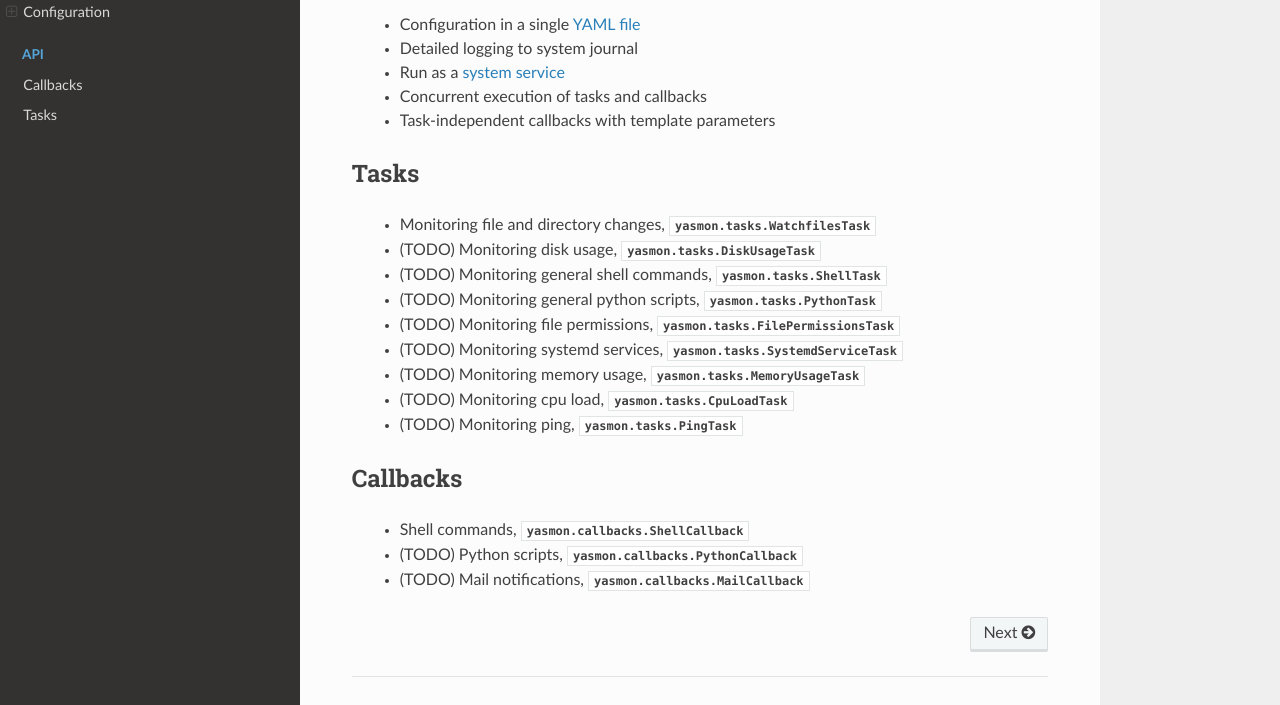
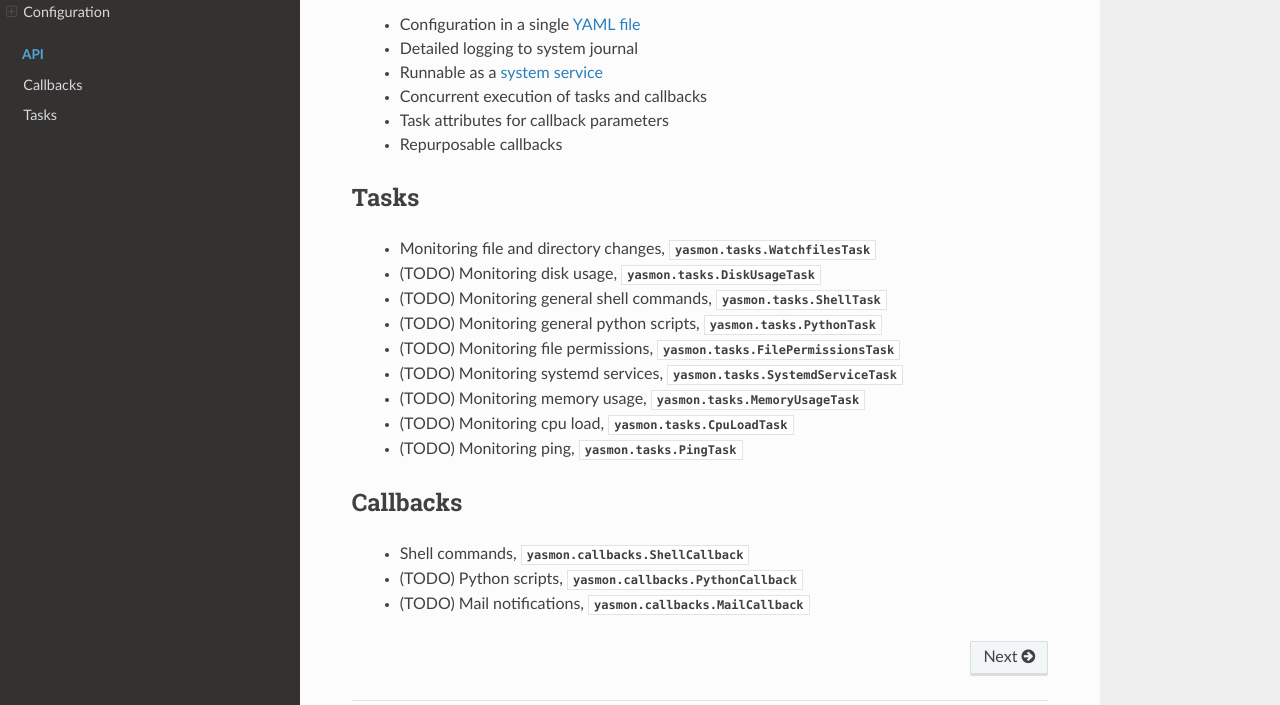
Before and after one commit to m1ka05/yasmon, a Sphinx documentation site: the page built from docs/source/index.rst, in a window 1280 px wide and 900 px high, scrolled down 729 px, cut to the strip 195-900 px from the top of the window. Built offline with Sphinx 7.4.7 and the Read the Docs theme 2.0.0, drawn with Linux system fonts in a browser that asks for light colours.

Commit message:
docs: reformulated parts on task attributes

```diff
--- a/docs/source/index.rst
+++ b/docs/source/index.rst
@@ -23,9 +23,10 @@ Design choices
 
    * Configuration in a single :doc:`YAML file <service/config>`
    * Detailed logging to system journal
-   * Run as a :doc:`system service <service/service>`
+   * Runnable as a :doc:`system service <service/service>`
    * Concurrent execution of tasks and callbacks
-   * Task-independent callbacks with template parameters
+   * Task attributes for callback parameters
+   * Repurposable callbacks
 
 
 Tasks
```
Also changed, not shown: README.rst (+3 -23 lines).
